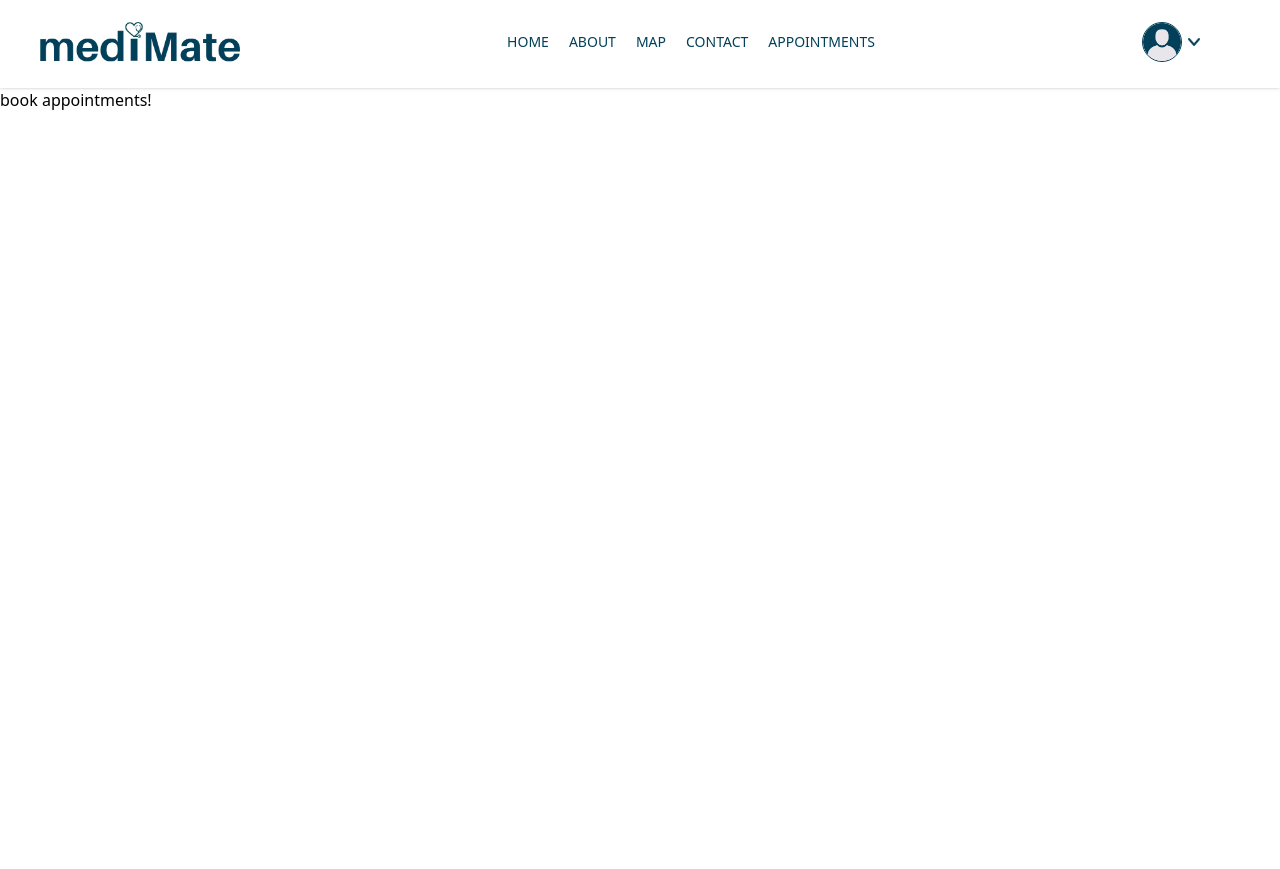
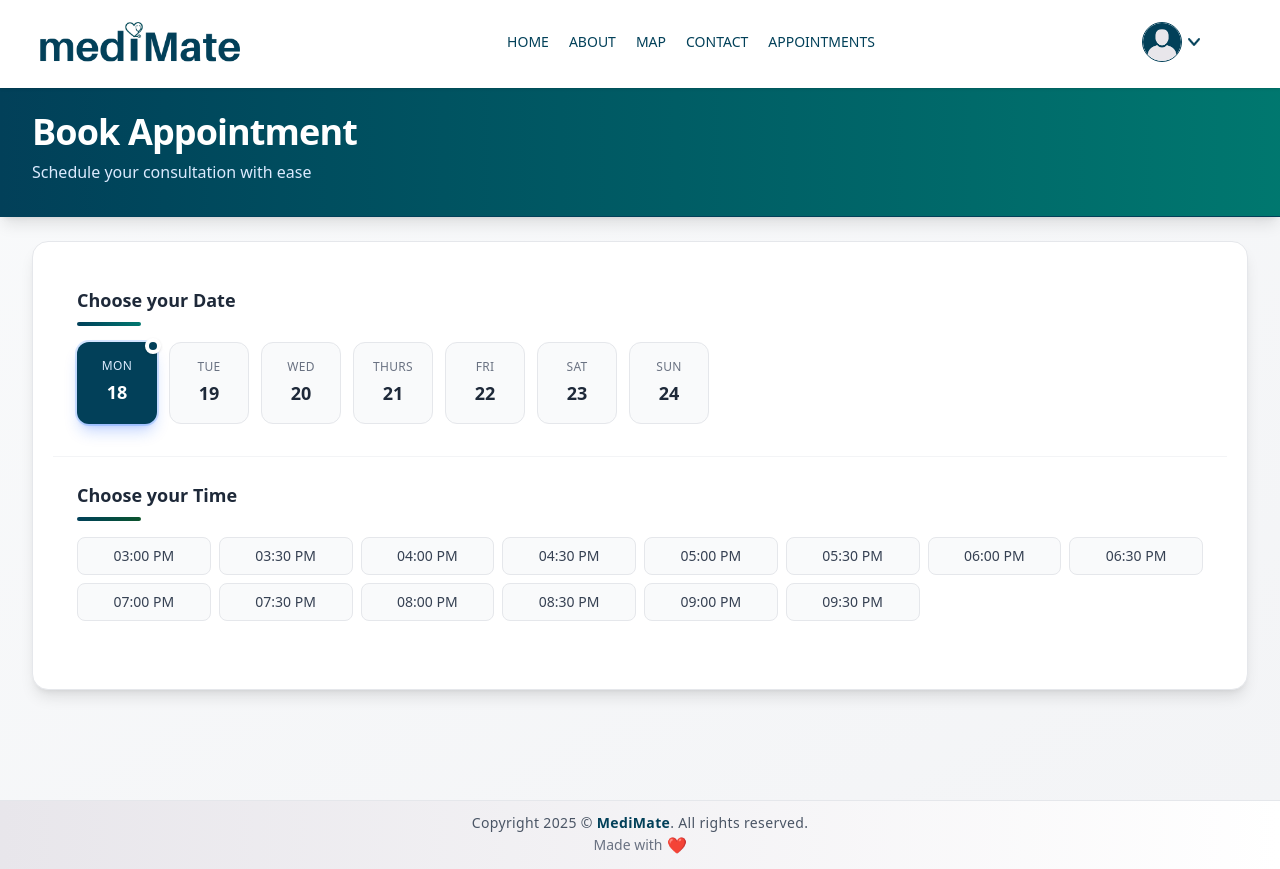
Before and after one commit to Yashigun/CodeVeda, a React (Vite) app in the folder frontend/: page /book-appointments in a window 1280 px wide. Before the commit the page ends 800 px from the top, so only its background shows below. Built offline with nearby package versions, Linux system fonts and the light colour scheme.

Commit message:
added the appointments page and logintocontinue

```diff
--- a/frontend/src/App.jsx
+++ b/frontend/src/App.jsx
@@ -9,6 +9,8 @@ import About from './pages/About';
 import Bookappointment from './pages/Bookappointment';
 import Myappointments from './pages/Myappointments';
 import NavBar from './components/NavBar';
+import Footer from './components/Footer';
+import LoginToContinue from './pages/logintocontinue';
 
 const App = () => {
   return (
@@ -26,7 +28,9 @@ const App = () => {
         <Route path = '/my-profile' element = {<Myprofile/>}/>
         <Route path = '/my-appointments' element = {<Myappointments/>}/>
         <Route path = '/book-appointments' element = {<Bookappointment/>}/>
+        <Route path='/redirecting' element={<LoginToContinue/>}></Route>
       </Routes>
+      <Footer className='sticky bottom-0'/>
 
     </div>
   );
--- a/frontend/src/assets/assets.js
+++ b/frontend/src/assets/assets.js
@@ -11,9 +11,10 @@ import pfp_png from './profile_pic.png'
 import dropdown from './dropdown.png'
 import header_img from './miffybg-semicircle2.png'
 import rtarrow from './rt_arrow.png'
+import miffy2 from './miffy2.png'
 
 export const assets = {
-    Medimate1, Medimate2, Medimate3, Medimate4, dropdown, Medimate_bandaid, Medimate_hrt,Medimate1_png, rtarrow, Medimate4_png, pfp_png,header_img
+    Medimate1, Medimate2, Medimate3, Medimate4, dropdown, Medimate_bandaid, Medimate_hrt,Medimate1_png, rtarrow, Medimate4_png, pfp_png,miffy2,header_img
 }
 
-export {Medimate1,Medimate2,Medimate3,Medimate4, dropdown, Medimate_bandaid,Medimate_hrt,Medimate1_png,Medimate4_png, pfp_png,rtarrow,header_img}
+export {Medimate1,miffy2,Medimate2,Medimate3,Medimate4, dropdown, Medimate_bandaid,Medimate_hrt,Medimate1_png,Medimate4_png, pfp_png,rtarrow,header_img}
--- a/frontend/src/components/NavBar.jsx
+++ b/frontend/src/components/NavBar.jsx
@@ -11,8 +11,9 @@ const NavBar = () => {
   return (
     <div className='bg-white fixed top-0 left-0 w-full z-50 shadow'>
     <div className='mr-20 ml-10 mt-1 flex items-center justify-between text-sm py-4 mb-2 '>
+      <NavLink to='/'>
       <img className='w-50 cursor-pointer' onClick={() => document.getElementById('home')?.scrollIntoView({behavior: 'smooth'})} src={Medimate4_png} alt="img" />
-
+      </NavLink>
       <ul className='hidden md:flex items-start gap-5 font-medium'>
 
 
@@ -24,31 +25,35 @@ const NavBar = () => {
           HOME
 
         </li>
-
-        </NavLink>
+          </NavLink>
 
 
+        <NavLink to='/'>
         <li className='py-3 text-primary cursor-pointer relative after:block after:absolute after:bottom-0 after:left-0 after:h-0.5 after:w-0 after:bg-primary after:transition-all after:duration-300 hover:after:w-full'
             onClick={() => document.getElementById('about')?.scrollIntoView({behavior: 'smooth'})}>
           ABOUT
 
         </li>
+        </NavLink>
 
+        <NavLink to='/'>
         <li className='py-3 text-primary cursor-pointer relative after:block after:absolute after:bottom-0 after:left-0 after:h-0.5 after:w-0 after:bg-primary after:transition-all after:duration-300 hover:after:w-full'
             onClick={() => document.getElementById('map')?.scrollIntoView({behavior: 'smooth'})}>
           MAP
 
         </li>
+        </NavLink>
 
-
+        <NavLink to='/'>
         <li className='py-3 text-primary cursor-pointer relative after:block after:absolute after:bottom-0 after:left-0 after:h-0.5 after:w-0 after:bg-primary after:transition-all after:duration-300 hover:after:w-full'
             onClick={() => document.getElementById('contact')?.scrollIntoView({behavior: 'smooth'})}>
           CONTACT
+        </li>
+        </NavLink>
 
-        </li>
 
         <NavLink to='/book-appointments'>
-          <li className='py-3 text-primary cursor-pointer' >APPOINTMENTS</li>
+          <li className='py-3 text-primary cursor-pointer relative after:block after:absolute after:bottom-0 after:left-0 after:h-0.5 after:w-0 after:bg-primary after:transition-all after:duration-300 hover:after:w-full' >APPOINTMENTS</li>
         </NavLink>
 
       </ul>
--- a/frontend/src/pages/bookappointment.jsx
+++ b/frontend/src/pages/bookappointment.jsx
@@ -1,9 +1,189 @@
-import React from 'react'
+import React, {useContext, useState, useEffect} from 'react'
+import { NavLink, useNavigate } from 'react-router-dom'
+const Bookappointment = () => {
 
-const Bookappointment = () => {
+  const [docSlots, setDocSlots] = useState([])
+  const [slotIndex, setSlotIndex] = useState(0)
+  const [slotTime, setSlotTime] = useState('')
+  const navigate = useNavigate();
+
+  const daysOfWeek = ['SUN','MON','TUE','WED','THURS','FRI','SAT']
+
+  const getAvailableSlots = async ()=>{
+    setDocSlots([])
+
+    //get current date
+    let today = new Date()
+
+    for(let i = 0; i < 7; i++){
+      //getting date with index
+      let currDate = new Date(today)
+      currDate.setDate(today.getDate() + i)
+
+      //setting end time of date with index
+      let endTime = new Date(currDate)
+      endTime.setHours(22,0,0,0)
+
+      //setting hours
+      if(i === 0){
+        currDate.setHours(currDate.getHours() > 10 ? currDate.getHours() + 1 : 10)
+        currDate.setMinutes(currDate.getMinutes() > 30 ? 30 : 0)
+      } else{
+        currDate.setHours(10)
+        currDate.setMinutes(0)
+      }
+
+      let timeSlots = []
+      while(currDate < endTime) {
+        let formattedTime = currDate.toLocaleTimeString([], {hour: '2-digit', minute:'2-digit'})
+        //add slot to array
+        timeSlots.push({
+          datetime: new Date(currDate),
+          time: formattedTime
+        })
+
+        //increment current time by 30 mins
+        currDate.setMinutes(currDate.getMinutes() + 30)
+      }
+
+      setDocSlots(prev => ([...prev, timeSlots]))
+    }
+  }
+
+  useEffect(()=>{
+    getAvailableSlots()
+  },[])
+
+  useEffect(()=>{
+    console.log(docSlots)
+  },[docSlots])
+
   return (
-    <div className='py-12 md:py-16 lg:py-22'>
-      book appointments!
+    <div className='min-h-screen bg-gradient-to-br from-gray-50 to-gray-100 flex flex-col py-20'>
+    <header className="bg-gradient-to-r from-primary to-teal-700 shadow-lg border-b border-primary flex-shrink-0">
+      <div className="max-w-7xl mx-auto px-4 sm:px-6 lg:px-8">
+        <div className="py-6 sm:py-8">
+          <div className="flex items-center justify-between">
+            <div>
+              <h1 className="text-3xl sm:text-4xl font-bold text-white tracking-tight">
+                Book Appointment
+              </h1>
+              <p className="mt-2 text-blue-100 text-sm sm:text-base font-medium">
+                Schedule your consultation with ease
+              </p>
+            </div>
+            <div className="hidden sm:flex items-center space-x-4">
+            </div>
+          </div>
+        </div>
+      </div>
+    </header>
+
+      {/* Main Content */}
+      <div className='flex-1 py-6'>
+        <div className='max-w-7xl mx-auto px-4 sm:px-6 lg:px-8'>
+          <div className='bg-white rounded-2xl shadow-lg border border-gray-200 p-5'>
+
+            {/* Date Selection Section */}
+            <div className='p-6 border-b border-gray-100'>
+
+              {/* title */}
+              <div className='mb-4'>
+                <h2 className='text-lg font-semibold text-gray-800 mb-2'>Choose your Date</h2>
+                <div className='w-16 h-1 bg-gradient-to-r from-primary to-teal-700 rounded-full'></div>
+              </div>
+
+              <div className='flex gap-3 overflow-x-visible pb-2'>
+                {docSlots.length && docSlots.map((item, index) => (
+                  <div
+                    onClick={() => setSlotIndex(index)}
+                    className={`
+                      group relative flex-shrink-0 text-center py-4 px-4 min-w-[80px] rounded-xl cursor-pointer
+                      transition-all duration-200 ease-in-out hover:scale-105
+                      ${slotIndex === index
+                        ? 'bg-primary text-white shadow-lg shadow-blue-600/25 ring-2 ring-blue-500/20'
+                        : 'bg-gray-50 border border-gray-200 text-gray-700 hover:border-blue-300 hover:bg-blue-50 hover:shadow-md'
+                      }
+                    `}
+                    key={index}
+                  >
+                    {/* Selection indicator */}
+                    {slotIndex === index && (
+                      <div className='absolute -top-1 -right-1 w-4 h-4 bg-white rounded-full flex items-center justify-center shadow-sm'>
+                        <div className='w-2 h-2 bg-primary rounded-full'></div>
+                      </div>
+                    )}
+
+                    {/* Day of week */}
+                    <p className={`text-xs font-medium mb-1 uppercase tracking-wide ${slotIndex === index ? 'text-blue-100' : 'text-gray-500'}`}>
+                      {item[0] && daysOfWeek[item[0].datetime.getDay()]}
+                    </p>
+
+                    {/* Date */}
+                    <p className={`text-lg font-bold ${slotIndex === index ? 'text-white' : 'text-gray-800'}`}>
+                      {item[0] && item[0].datetime.getDate()}
+                    </p>
+                  </div>
+                ))}
+              </div>
+            </div>
+
+            {/* Time Selection Section */}
+            <div className='p-6'>
+              <div className='mb-4'>
+                <h2 className='text-lg font-semibold text-gray-800 mb-2'>Choose your Time</h2>
+                <div className='w-16 h-1 bg-gradient-to-r from-primary to-green-900 rounded-full'></div>
+              </div>
+
+              {docSlots.length > 0 && docSlots[slotIndex] && (
+                <div className='grid grid-cols-3 sm:grid-cols-4 md:grid-cols-5 lg:grid-cols-6 xl:grid-cols-8 gap-2 mb-6'>
+                  {docSlots[slotIndex].map((slot, timeIdx) => (
+                    <button
+                      key={timeIdx}
+                      onClick={() => setSlotTime(slot.time)}
+                      className={`
+                        py-2 px-3 rounded-lg text-sm font-medium transition-all duration-200 ease-in-out hover:scale-105
+                        ${slotTime === slot.time
+                          ? 'bg-primary text-white shadow-lg shadow-green-600/25 ring-2 ring-green-500/20'
+                          : 'bg-gray-50 border border-gray-200 text-gray-700 hover:border-green-900 hover:bg-green-50 hover:shadow-md hover:scale-105'
+                        }
+                      `}
+                    >
+                      {slot.time}
+                    </button>
+                  ))}
+                </div>
+              )}
+
+              {/* Selected Appointment Summary */}
+              {docSlots.length > 0 && slotIndex !== null && slotTime && (
+                <div className='bg-gradient-to-r from-blue-50 to-green-50 border border-blue-200 rounded-xl p-4'>
+                  <div className='flex items-center justify-between flex-wrap gap-4'>
+                    <div>
+                      <h3 className='text-base font-semibold text-gray-800 mb-1'>Appointment Summary</h3>
+                      <p className='text-sm text-gray-600'>
+                        <span className='font-medium text-primary'>
+                          {docSlots[slotIndex]?.[0] && daysOfWeek[docSlots[slotIndex][0].datetime.getDay()]}
+                        </span>
+                        <span className='mx-2'>•</span>
+                        <span className='font-medium text-primary'>
+                          {docSlots[slotIndex]?.[0] && docSlots[slotIndex][0].datetime.toLocaleDateString()}
+                        </span>
+                        <span className='mx-2'>•</span>
+                        <span className='font-medium text-primary'>{slotTime}</span>
+                      </p>
+                    </div>
+
+                    <button onClick={()=>navigate('/redirecting')} className='bg-primary text-white px-6 py-2 rounded-lg font-medium hover:from-blue-700 hover:to-green-700 transition-all duration-200 hover:scale-105 shadow-lg text-sm'>
+                      Confirm Booking
+                    </button>
+                  </div>
+                </div>
+              )}
+            </div>
+          </div>
+        </div>
+      </div>
     </div>
   )
 }
--- a/frontend/src/pages/home.jsx
+++ b/frontend/src/pages/home.jsx
@@ -12,7 +12,6 @@ const Home = () => {
       <About/>
       <MapComponent />
       <Contact/>
-      <Footer/>
     </div>
   );
 };
```
Also changed, not shown: frontend/src/pages/Logintocontinue.jsx (added, +43 -0 lines), 1 other file (tests, documents, lock files or other folders).
